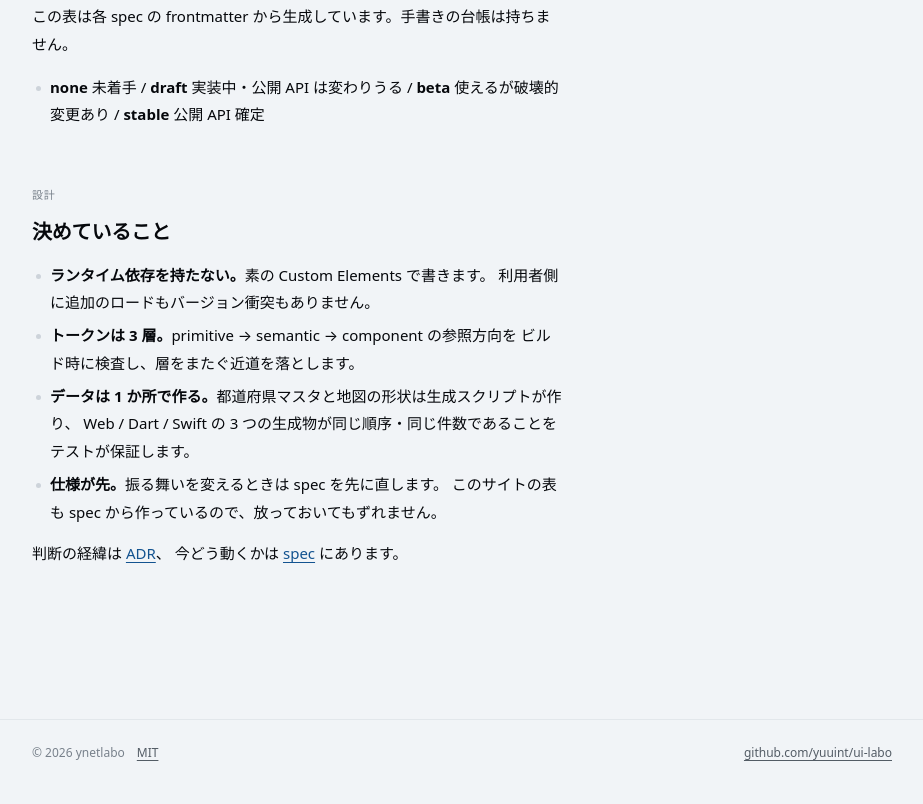
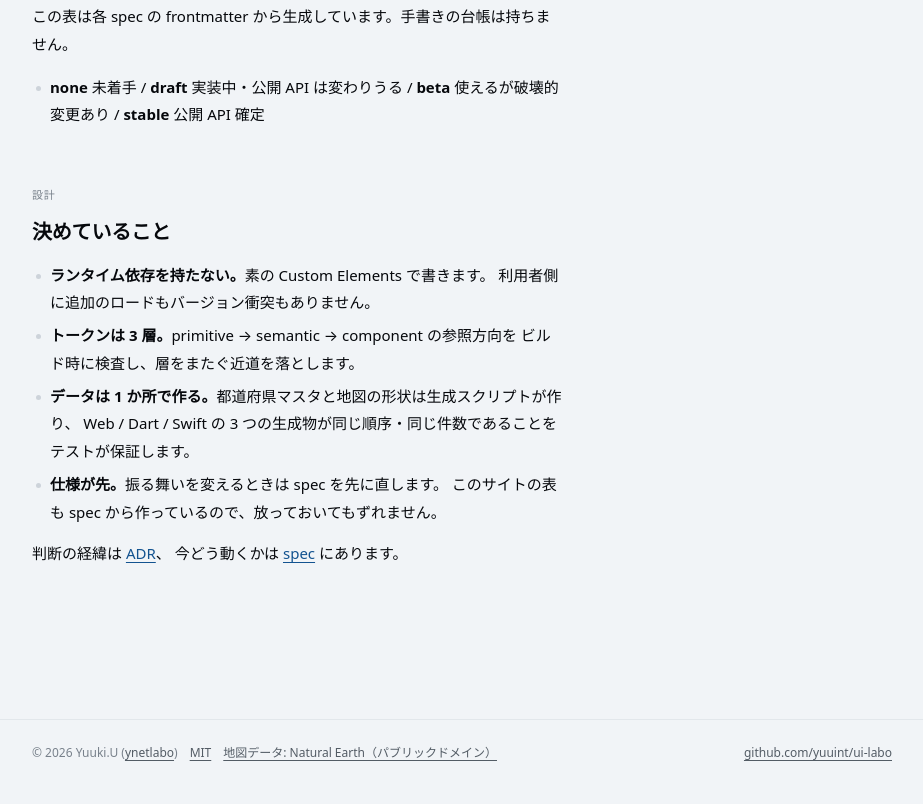
Before and after one commit to yuuint/ui-labo, a website: page apps/site/src/index.html in a window 1280 px wide. Shown: the part 1926-2730 px from the top of the page, without its empty margins (178-1101 px from the left). Drawn offline with Linux system fonts and the light colour scheme; files whose address does not match are found by name.

Commit message:
ライセンス表記を 1 つに揃え、同梱データの素性を配布物に入れる
LICENSE は Yuuki.U、README とサイトは ynetlabo と、名乗りが割れていた。
法的な名前と屋号を併記し、URL を添えた形へ統一する。
MIT は著作権表示の複製を求めるので、URL も一緒に運ばれる。

  Copyright (c) 2026 Yuuki.U (ynetlabo) https://ynetlabo.net

npm の author を入れる。表示に出る欄なので屋号と URL のみ。
メールは公開されるため入れない。

packages/data に NOTICE を置く。Natural Earth はパブリックドメインで
表記義務は無いが、パッケージ単体で受け取った人がデータの素性を
追えないままだった。配布条件の原文と、加工の手順の在り処を書く。
利用に追加の義務が無いことも明記する。

```diff
--- a/apps/site/src/index.html
+++ b/apps/site/src/index.html
@@ -138,8 +138,9 @@
 
 <footer>
   <div class="foot">
-    <span>© 2026 ynetlabo</span>
+    <span>© 2026 Yuuki.U (<a href="https://ynetlabo.net">ynetlabo</a>)</span>
     <a href="https://github.com/yuuint/ui-labo/blob/main/LICENSE">MIT</a>
+    <a href="https://www.naturalearthdata.com/">地図データ: Natural Earth（パブリックドメイン）</a>
     <span class="sp"><a href="https://github.com/yuuint/ui-labo">github.com/yuuint/ui-labo</a></span>
   </div>
 </footer>
--- a/packages/core/package.json
+++ b/packages/core/package.json
@@ -4,6 +4,10 @@
   "description": "ui-labo のプレーン Web 実装。素の Custom Elements で書き、第三者ライブラリを使わない",
   "type": "module",
   "license": "MIT",
+  "author": {
+    "name": "ynetlabo",
+    "url": "https://ynetlabo.net"
+  },
   "main": "./src/index.js",
   "exports": {
     ".": "./src/index.js",
--- a/packages/tokens/package.json
+++ b/packages/tokens/package.json
@@ -4,6 +4,10 @@
   "description": "ui-labo のデザイントークン（DTCG 2025.10）と、各プラットフォームへの変換",
   "type": "module",
   "license": "MIT",
+  "author": {
+    "name": "ynetlabo",
+    "url": "https://ynetlabo.net"
+  },
   "files": [
     "dist",
     "src",
--- a/packages/vue/package.json
+++ b/packages/vue/package.json
@@ -4,6 +4,10 @@
   "description": "ui-labo の Vue 向けラッパー。core のカスタム要素を v-model と型付きの props で使えるようにする",
   "type": "module",
   "license": "MIT",
+  "author": {
+    "name": "ynetlabo",
+    "url": "https://ynetlabo.net"
+  },
   "main": "./src/index.js",
   "types": "./src/index.d.ts",
   "exports": {
```
Also changed, not shown: apps/site/src/prefecture-picker.html (+2 -1 lines), package.json (+11 -2 lines), packages/data/package.json (+6 -1 lines), README.md, packages/core/README.md, packages/data/README.md, packages/tokens/README.md, packages/vue/README.md, 6 other files.
